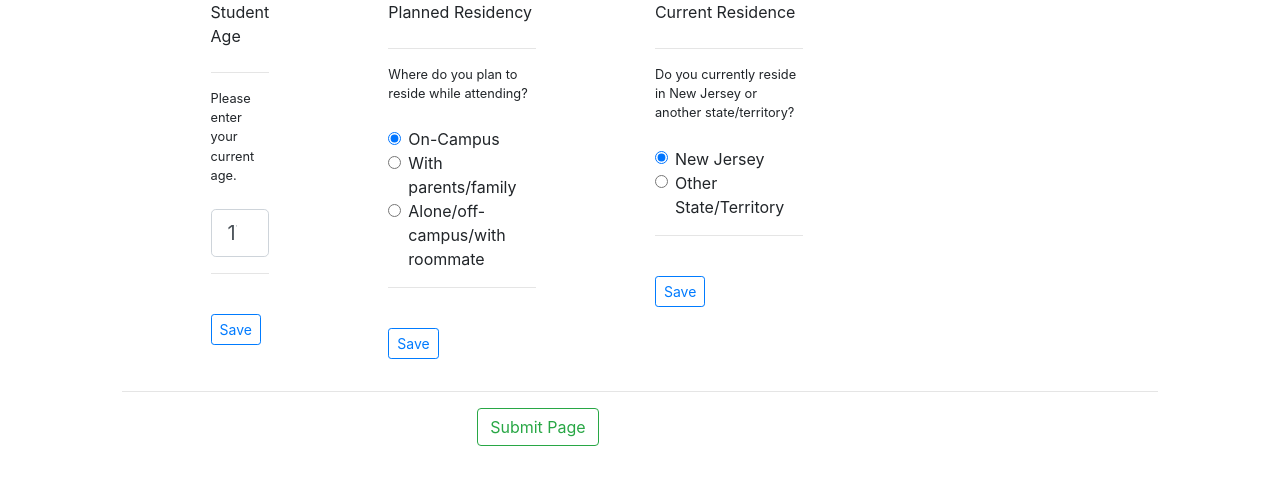
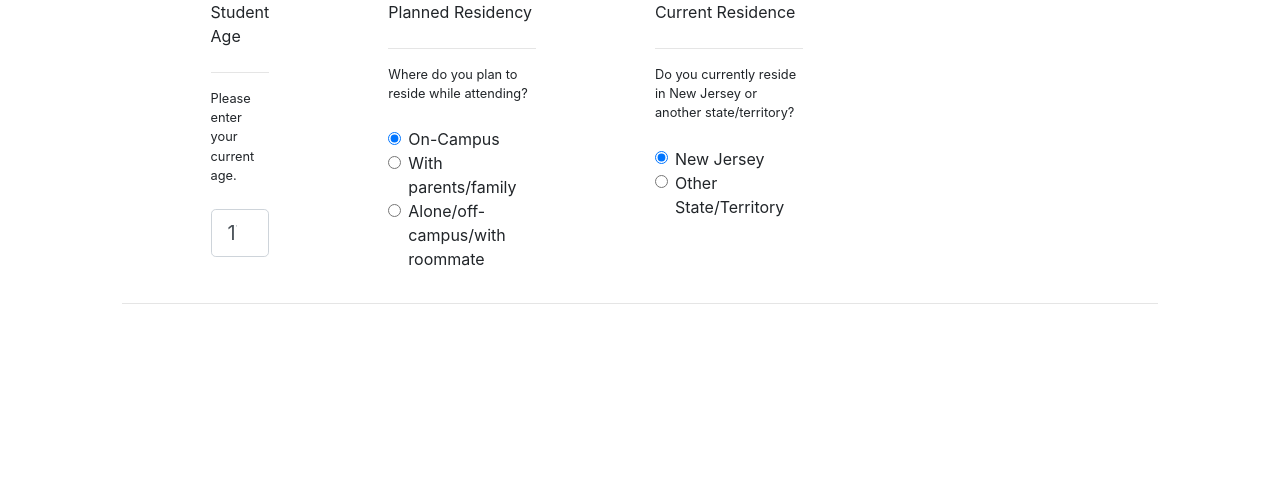
Before and after one commit to shuWebDev/cost-calculator-ts-bootstrap, a React (Create React App) app: page / in a window 1280 px wide. Shown: the top 484 px of the page. Built offline with nearby package versions, Linux system fonts and the light colour scheme.

Commit message:
convert question type components to stateless functional, inputs still controlled, but at the page level, so no need for individual [save] buttons on each question. when the user is satisfied with the values for all inputs in the page, hit [save page] and the next page worth of questions loads

```diff
--- a/public/index.html
+++ b/public/index.html
@@ -23,7 +23,7 @@
       work correctly both with client-side routing and a non-root public URL.
       Learn how to configure a non-root public URL by running `npm run build`.
     -->
-    <title>React App</title>
+    <title>Net Cost Calculator 3</title>
   </head>
   <body>
     <noscript>You need to enable JavaScript to run this app.</noscript>
--- a/src/App.tsx
+++ b/src/App.tsx
@@ -18,7 +18,7 @@ class App extends React.Component<AppProps, AppState> {
   }
 
   submitPageHandler = (pageQuestionResponses: PQR) => {
-    console.log("Submit Page");
+    //console.log("Submit Page");
     let responseValues: PQR = {};
 
     for(let key in pageQuestionResponses) {
@@ -28,8 +28,10 @@ class App extends React.Component<AppProps, AppState> {
       responseValues[key] = v;
     }
 
+    let _cp: number = this.state.currentPage + 1;
+
     this.setState({
-      ...this.state,
+      currentPage: _cp,
       userInput: {
         ...this.state.userInput,
         responseValues
--- a/src/pages/page.tsx
+++ b/src/pages/page.tsx
@@ -15,27 +15,24 @@ class Page extends React.Component<Page.PageProps, Page.PageState> {
     super(props);
 
     this.state = {
-      pageQuestions: [],
+      pageQuestions: this.props.pageQuestions,
       questionValues: {}
     };
   }
 
   componentDidMount = () => {
-    let sID: LooseObject = {};
-    for(let q in this.props.pageQuestions) {
-      let temp: LooseObject = {};
-      temp[`${this.props.pageQuestions[q].stateStorageID}`] = {};
-      temp[`${this.props.pageQuestions[q].stateStorageID}`]['value'] = this.props.pageQuestions[q].default;
+    let formInputs: LooseObject = {};
 
-      sID = {
-        ...sID,
-        ...temp
+    // NOTE: for each question on the page, set the initial values in state so we can control the inputs.
+    for(let i of this.props.pageQuestions) {
+      formInputs = {
+        ...formInputs,
+        [`${i.stateStorageID}`]: i.default
       };
     }
 
     this.setState({
-      pageQuestions: this.props.pageQuestions,
-      questionValues: sID
+      questionValues: formInputs
     });
 
     return;
@@ -65,15 +62,28 @@ class Page extends React.Component<Page.PageProps, Page.PageState> {
   loadPageQuestions = (q: PageQuestion[]) => {
     let _components: JSX.Element[] = [];
 
-    for(let i in q) {
+    for(let i=0; i<q.length; i++) {
       if(q[i].controlType === "number") {
-        _components.push(<NumericQuestion key={uuidv4()} questionData={this.props.pageQuestions[i]} saveQuestionHandler={this.saveQuestionResponse} pageQuestionArrayPosition={parseInt(i)} />)
+        _components.push(<NumericQuestion key={uuidv4()} questionData={this.state.pageQuestions[i]} currentValue={this.state.questionValues[`${q[i].stateStorageID}`]} changeHandler={this.handleChange} />)
       }
       if(q[i].controlType === "radio") {
-        _components.push(<RadioQuestion key={uuidv4()} questionData={this.props.pageQuestions[i]} saveQuestionHandler={this.saveQuestionResponse} pageQuestionArrayPosition={parseInt(i)} />)
+        _components.push(<RadioQuestion key={uuidv4()} questionData={this.state.pageQuestions[i]} currentValue={this.state.questionValues[`${q[i].stateStorageID}`]} changeHandler={this.handleChange} />)
       }
     }
     return _components;
+  }
+
+  handleChange = (e: React.ChangeEvent<HTMLInputElement>, ssid: string) => {
+
+    this.setState({
+      ...this.state,
+      questionValues: {
+        ...this.state.questionValues,
+        [`${ssid}`]: e.currentTarget.value
+      }
+    });
+
+    return;
   }
 
   render = () => {
@@ -86,7 +96,7 @@ class Page extends React.Component<Page.PageProps, Page.PageState> {
           <hr />
           <Row>
             <Col md={{ span: 2, offset: 4 }}>
-              <Button variant="outline-success" onClick={(e) => {e.preventDefault(); this.props.submitPageHandler(this.state.questionValues)}}>Submit Page</Button>
+             {/* <Button variant="outline-success" onClick={(e) => {e.preventDefault(); this.props.submitPageHandler(this.state.questionValues)}}>Submit Page</Button>*/}
             </Col>
           </Row>
         </Form.Group>
--- a/src/pages/question-types/numericquestion.tsx
+++ b/src/pages/question-types/numericquestion.tsx
@@ -1,32 +1,10 @@
 import React from 'react';
 import Form from 'react-bootstrap/Form';
-import Button from 'react-bootstrap/Button';
 import { Col }  from 'react-bootstrap';
 import { v4 as uuidv4 } from 'uuid';
 
-class NumericQuestion extends React.Component<QuestionComponentProps, QuestionComponentState> {
-  constructor(props: QuestionComponentProps) {
-    super(props);
-
-    this.state = {}
-  }
-
-  componentDidMount = () => {
-    this.setState({
-      inputValue: this.props.questionData.default
-    });
-  }
-
-  handleChange = (e: React.ChangeEvent<HTMLInputElement>) => {
-    this.setState({
-      inputValue: e.currentTarget.value
-    });
-    return true;
-  }
-
-  render = () => {
-    if(typeof this.state.inputValue !== 'undefined') {
-      let qd: PageQuestion = this.props.questionData;
+export const NumericQuestion: React.FC<QuestionComponentProps>  = (props) => {
+  let qd: PageQuestion = props.questionData;
   return (
     <Col md={{ span:1, offset: 1}} key={uuidv4()}>
       <Form.Group controlId={qd.controlId}>
@@ -38,19 +16,13 @@ class NumericQuestion extends React.Component<QuestionComponentProps, QuestionCo
           min={(typeof qd.min !== "undefined")? qd.min : "0"}
           max={(typeof qd.max !== "undefined")? qd.max : ""}
           step={(typeof qd.step !== "undefined")? qd.step : "1"}
-              value={this.state.inputValue}
-              onChange={(e: React.ChangeEvent<HTMLInputElement>) => {this.handleChange(e)}}
+          value={props.currentValue}
+          onChange={(e: React.ChangeEvent<HTMLInputElement>) => {props.changeHandler(e, qd.stateStorageID)}}
         />
-            <hr />
-            <br />
-            <Button size="sm" variant="outline-primary" onClick={(e) => {this.props.saveQuestionHandler(e, qd.stateStorageID, this.state.inputValue, this.props.pageQuestionArrayPosition)}}>Save</Button>
+
       </Form.Group>
     </Col>
   );
-    } else {
-      return <p>Loading...</p>;
-    }
-  }
 }
 
 export default NumericQuestion;
--- a/src/pages/question-types/radioquestion.tsx
+++ b/src/pages/question-types/radioquestion.tsx
@@ -1,32 +1,10 @@
 import React from 'react';
 import Form from 'react-bootstrap/Form';
-import Button from 'react-bootstrap/Button';
 import { Col }  from 'react-bootstrap';
 import { v4 as uuidv4 } from 'uuid';
 
-class RadioQuestion extends React.Component<QuestionComponentProps, QuestionComponentState> {
-  constructor(props: QuestionComponentProps) {
-    super(props);
-
-    this.state = {}
-  }
-
-  componentDidMount = () => {
-    this.setState({
-      inputValue: this.props.questionData.default
-    });
-  }
-
-  handleChange = (e: React.ChangeEvent<HTMLInputElement>) => {
-    this.setState({
-      inputValue: e.currentTarget.value
-    });
-    return true;
-  }
-
-  render = () => {
-    if(typeof this.state.inputValue !== 'undefined') {
-      let qd: PageQuestion = this.props.questionData;
+export const RadioQuestion: React.FC<QuestionComponentProps>  = (props) => {
+  let qd: PageQuestion = props.questionData;
   return (
     <Col md={{span: 2, offset: 1}} key={uuidv4()}>
       <Form.Group controlId={qd.controlId}>
@@ -36,19 +14,12 @@ class RadioQuestion extends React.Component<QuestionComponentProps, QuestionComp
         <br />
         {
           qd.options.map((option, index) => {
-                return <Form.Check key={`input-${qd.controlId}-${index}`} type="radio" id={option} name={qd.controlId} value={option} label={option} onChange={(e: React.ChangeEvent<HTMLInputElement>) => {this.handleChange(e)}} checked={this.state.inputValue === option} />
+            return <Form.Check key={`input-${qd.controlId}-${index}`} type="radio" id={option} name={qd.controlId} value={option} label={option} onChange={(e: React.ChangeEvent<HTMLInputElement>) => {props.changeHandler(e, qd.stateStorageID)}} checked={props.currentValue === option} />
           })
         }
-            <hr />
-            <br />
-            <Button size="sm" variant="outline-primary" onClick={(e) => {this.props.saveQuestionHandler(e, qd.stateStorageID, this.state.inputValue, this.props.pageQuestionArrayPosition)}}>Save</Button>
       </Form.Group>
     </Col>
   );
-    } else {
-      return <p>Loading...</p>
-    }
-  }
 }
 
 export default RadioQuestion;
--- a/src/questions/question-bank.json
+++ b/src/questions/question-bank.json
@@ -37,6 +37,20 @@
         "default": "New Jersey",
         "stateStorageID": "form-current-residence"
       }
+    ],
+    [
+      {
+        "controlId": "highschool-transfer",
+        "label": "High School or Transfer",
+        "controlType": "radio",
+        "text": "Will you be a Freshman out of High School, or a Transfer Student?",
+        "options": [
+          "High School",
+          "Transfer"
+        ],
+        "default": "High School",
+        "stateStorageID": "form-highschool-transfer"
+      }
     ]
   ]
 }
```
Lines whose indentation alone changed are shown as unchanged.
